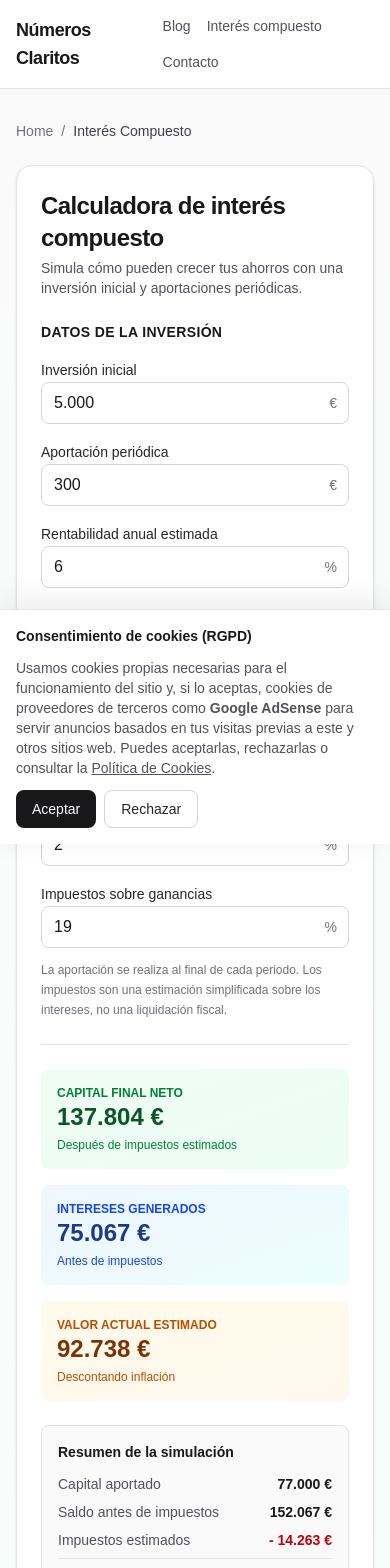
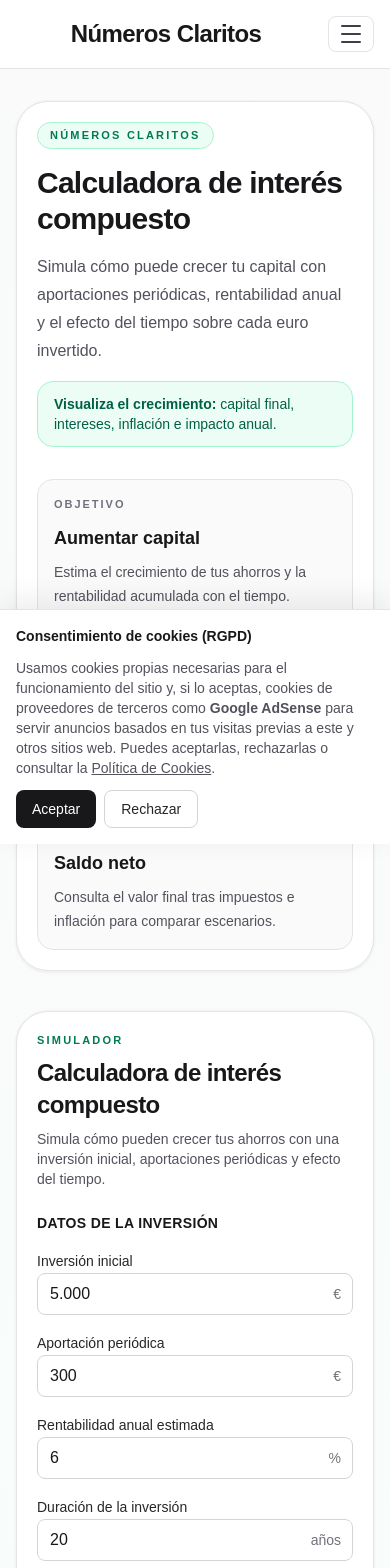
Before and after one commit to Rubenmm7/calculadora_sueldo, a Next.js app: page /interes-compuesto in a window 390 px wide. Shown: the top 1568 px of the page. Built offline with nearby package versions, Linux system fonts and the light colour scheme.

Commit message:
update formato movil

```diff
--- a/src/app/interes-compuesto/page.tsx
+++ b/src/app/interes-compuesto/page.tsx
@@ -1,6 +1,5 @@
 import type { Metadata } from "next";
 import Link from "next/link";
-import Breadcrumbs from "@/components/Breadcrumbs";
 import CalculadoraInteresCompuesto from "@/components/CalculadoraInteresCompuesto";
 
 export const metadata: Metadata = {
@@ -13,12 +12,53 @@ export const metadata: Metadata = {
 export default function InteresCompuestoPage() {
   return (
     <main className="flex-1 bg-gradient-to-b from-zinc-50 via-emerald-50/40 to-zinc-50 px-4 py-8 dark:from-zinc-950 dark:via-zinc-900 dark:to-zinc-950 sm:py-10 lg:py-12">
-      <div className="mx-auto max-w-5xl space-y-8">
-        <Breadcrumbs items={[{ label: "Home", href: "/" }, { label: "Interés Compuesto" }]} />
+      <div className="mx-auto max-w-6xl space-y-10 lg:space-y-12">
+        <section className="mx-auto min-h-0 w-full max-w-6xl rounded-[32px] border border-zinc-200 bg-white p-5 shadow-sm ring-1 ring-zinc-100 dark:border-zinc-800 dark:bg-zinc-950 dark:ring-zinc-800 sm:min-h-[620px] sm:p-7 lg:p-8">
+          <div className="mb-8 flex flex-col gap-4 lg:flex-row lg:items-end lg:justify-between">
+            <div className="max-w-3xl space-y-4">
+              <span className="inline-flex rounded-full border border-emerald-200 bg-emerald-50 px-3 py-1 text-[11px] font-semibold uppercase tracking-[0.2em] text-emerald-700 dark:border-emerald-900 dark:bg-emerald-950/50 dark:text-emerald-300">
+                Números Claritos
+              </span>
+              <h1 className="text-3xl font-black tracking-tight text-zinc-900 dark:text-zinc-50 sm:text-4xl lg:text-5xl">
+                Calculadora de interés compuesto
+              </h1>
+              <p className="max-w-2xl text-base leading-7 text-zinc-600 dark:text-zinc-300 sm:text-lg">
+                Simula cómo puede crecer tu capital con aportaciones periódicas, rentabilidad anual y el efecto del tiempo sobre cada euro invertido.
+              </p>
+            </div>
+            <div className="rounded-2xl border border-emerald-200 bg-emerald-50 px-4 py-3 text-sm text-emerald-800 dark:border-emerald-900 dark:bg-emerald-950/40 dark:text-emerald-200">
+              <span className="font-semibold">Visualiza el crecimiento:</span> capital final, intereses, inflación e impacto anual.
+            </div>
+          </div>
+
+          <div className="grid gap-4 md:grid-cols-3">
+            <div className="rounded-2xl border border-zinc-200 bg-zinc-50 p-4 dark:border-zinc-800 dark:bg-zinc-900">
+              <p className="text-[11px] font-semibold uppercase tracking-[0.18em] text-zinc-500 dark:text-zinc-400">
+                Objetivo
+              </p>
+              <p className="mt-3 text-lg font-bold text-zinc-900 dark:text-zinc-50">Aumentar capital</p>
+              <p className="mt-2 text-sm leading-6 text-zinc-600 dark:text-zinc-300">Estima el crecimiento de tus ahorros y la rentabilidad acumulada con el tiempo.</p>
+            </div>
+            <div className="rounded-2xl border border-zinc-200 bg-zinc-50 p-4 dark:border-zinc-800 dark:bg-zinc-900">
+              <p className="text-[11px] font-semibold uppercase tracking-[0.18em] text-zinc-500 dark:text-zinc-400">
+                frecuencia
+              </p>
+              <p className="mt-3 text-lg font-bold text-zinc-900 dark:text-zinc-50">Mensual o anual</p>
+              <p className="mt-2 text-sm leading-6 text-zinc-600 dark:text-zinc-300">Ajusta la periodicidad de las aportaciones para reflejar tu estrategia real.</p>
+            </div>
+            <div className="rounded-2xl border border-zinc-200 bg-zinc-50 p-4 dark:border-zinc-800 dark:bg-zinc-900">
+              <p className="text-[11px] font-semibold uppercase tracking-[0.18em] text-zinc-500 dark:text-zinc-400">
+                resultado útil
+              </p>
+              <p className="mt-3 text-lg font-bold text-zinc-900 dark:text-zinc-50">Saldo neto</p>
+              <p className="mt-2 text-sm leading-6 text-zinc-600 dark:text-zinc-300">Consulta el valor final tras impuestos e inflación para comparar escenarios.</p>
+            </div>
+          </div>
+        </section>
 
         <CalculadoraInteresCompuesto />
 
-        <article className="mx-auto max-w-3xl space-y-8 rounded-[28px] border border-zinc-200 bg-white p-5 shadow-sm dark:border-zinc-800 dark:bg-zinc-950 sm:p-7">
+        <article className="mx-auto flex min-h-0 w-full max-w-6xl flex-col justify-between space-y-8 rounded-[28px] border border-zinc-200 bg-white p-5 shadow-sm dark:border-zinc-800 dark:bg-zinc-950 sm:min-h-[620px] sm:p-7">
           <section className="space-y-4">
             <h2 className="text-xl font-bold text-zinc-900 dark:text-zinc-100">
               ¿Qué es el interés compuesto?
--- a/src/components/CalculadoraInteresCompuesto.tsx
+++ b/src/components/CalculadoraInteresCompuesto.tsx
@@ -201,13 +201,18 @@ export default function CalculadoraInteresCompuesto() {
   };
 
   return (
-    <section className="mx-auto w-full max-w-4xl rounded-2xl border border-zinc-200 bg-white p-6 shadow-sm dark:border-zinc-800 dark:bg-zinc-950">
-      <header className="mb-6 space-y-1">
-        <h1 className="text-2xl font-semibold tracking-tight text-zinc-900 dark:text-zinc-50">
-          Calculadora de interés compuesto
-        </h1>
-        <p className="text-sm text-zinc-600 dark:text-zinc-400">
-          Simula cómo pueden crecer tus ahorros con una inversión inicial y aportaciones periódicas.
+    <section className="mx-auto min-h-0 w-full max-w-6xl rounded-[32px] border border-zinc-200 bg-white p-5 shadow-sm ring-1 ring-zinc-100 dark:border-zinc-800 dark:bg-zinc-950 dark:ring-zinc-800 sm:min-h-[620px] sm:p-7 lg:p-8">
+      <header className="mb-6 flex flex-col gap-2 sm:flex-row sm:items-end sm:justify-between">
+        <div className="space-y-2">
+          <p className="text-[11px] font-semibold uppercase tracking-[0.2em] text-emerald-700 dark:text-emerald-300">
+            Simulador
+          </p>
+          <h2 className="text-2xl font-bold tracking-tight text-zinc-900 dark:text-zinc-50 sm:text-3xl">
+            Calculadora de interés compuesto
+          </h2>
+        </div>
+        <p className="max-w-xl text-sm text-zinc-600 dark:text-zinc-400">
+          Simula cómo pueden crecer tus ahorros con una inversión inicial, aportaciones periódicas y efecto del tiempo.
         </p>
       </header>
 
--- a/src/components/Navbar.tsx
+++ b/src/components/Navbar.tsx
@@ -1,23 +1,71 @@
+"use client";
+
 import Link from "next/link";
+import { useState } from "react";
 
 export default function Navbar() {
+  const [isOpen, setIsOpen] = useState(false);
+
   return (
-    <nav className="border-b border-zinc-200 bg-white px-4 py-4 dark:border-zinc-800 dark:bg-zinc-950">
-      <div className="mx-auto flex max-w-5xl items-center justify-between gap-4">
+    <nav className="border-b border-zinc-200 bg-white dark:border-zinc-800 dark:bg-zinc-950">
+      <div className="mx-auto max-w-5xl px-4 py-4">
+        <div className="flex items-center justify-between gap-3 sm:flex-row sm:items-center sm:justify-between">
           <Link
             href="/"
-          className="text-lg font-black tracking-tight text-zinc-900 hover:text-emerald-700 dark:text-zinc-100 dark:hover:text-emerald-300"
+            className="flex-1 text-center text-2xl font-black tracking-tight text-zinc-900 hover:text-emerald-700 dark:text-zinc-100 dark:hover:text-emerald-300 sm:flex-none sm:text-left sm:text-lg"
           >
             Números Claritos
           </Link>
-        <div className="flex flex-wrap items-center gap-4 text-sm text-zinc-600 dark:text-zinc-400 sm:gap-6">
-          <Link href="/blog" className="hover:underline">
+
+          <button
+            type="button"
+            aria-label="Abrir menú"
+            aria-expanded={isOpen}
+            onClick={() => setIsOpen((value) => !value)}
+            className="inline-flex items-center justify-center rounded-lg border border-zinc-200 px-3 py-2 text-zinc-700 transition hover:border-emerald-300 hover:text-emerald-700 dark:border-zinc-700 dark:text-zinc-200 dark:hover:border-emerald-700 dark:hover:text-emerald-300 sm:hidden"
+          >
+            <span className="flex flex-col gap-1.5">
+              <span className="block h-0.5 w-5 rounded-full bg-current" />
+              <span className="block h-0.5 w-5 rounded-full bg-current" />
+              <span className="block h-0.5 w-5 rounded-full bg-current" />
+            </span>
+          </button>
+        </div>
+
+        <div
+          className={
+            isOpen
+              ? "mt-3 block rounded-2xl border border-zinc-200 bg-zinc-50 p-3 text-sm text-zinc-600 dark:border-zinc-800 dark:bg-zinc-900 dark:text-zinc-300 sm:hidden"
+              : "hidden sm:hidden"
+          }
+        >
+          <div className="flex flex-col gap-2">
+            <Link href="/" className="hover:underline" onClick={() => setIsOpen(false)}>
+              Calculadora de sueldo neto
+            </Link>
+            <Link href="/interes-compuesto" className="hover:underline" onClick={() => setIsOpen(false)}>
+              Interés compuesto
+            </Link>
+            <Link href="/blog" className="hover:underline" onClick={() => setIsOpen(false)}>
               Blog
             </Link>
-          <Link href="/interes-compuesto" className="hover:underline">
+            <Link href="/contacto" className="hover:underline" onClick={() => setIsOpen(false)}>
+              Contacto
+            </Link>
+          </div>
+        </div>
+
+        <div className="hidden sm:flex sm:w-auto sm:flex-row sm:items-center sm:gap-4 sm:text-sm sm:text-zinc-600 dark:sm:text-zinc-400">
+          <Link href="/" className="hover:underline" onClick={() => setIsOpen(false)}>
+            Calculadora de sueldo neto
+          </Link>
+          <Link href="/interes-compuesto" className="hover:underline" onClick={() => setIsOpen(false)}>
             Interés compuesto
           </Link>
-          <Link href="/contacto" className="hover:underline">
+          <Link href="/blog" className="hover:underline" onClick={() => setIsOpen(false)}>
+            Blog
+          </Link>
+          <Link href="/contacto" className="hover:underline" onClick={() => setIsOpen(false)}>
             Contacto
           </Link>
         </div>
```
Lines whose indentation alone changed are shown as unchanged.
